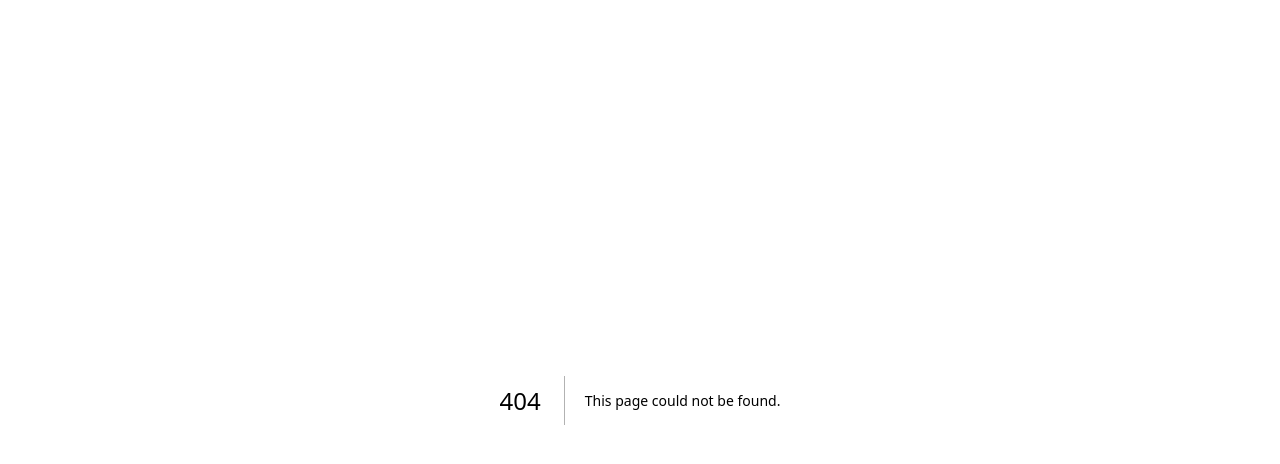
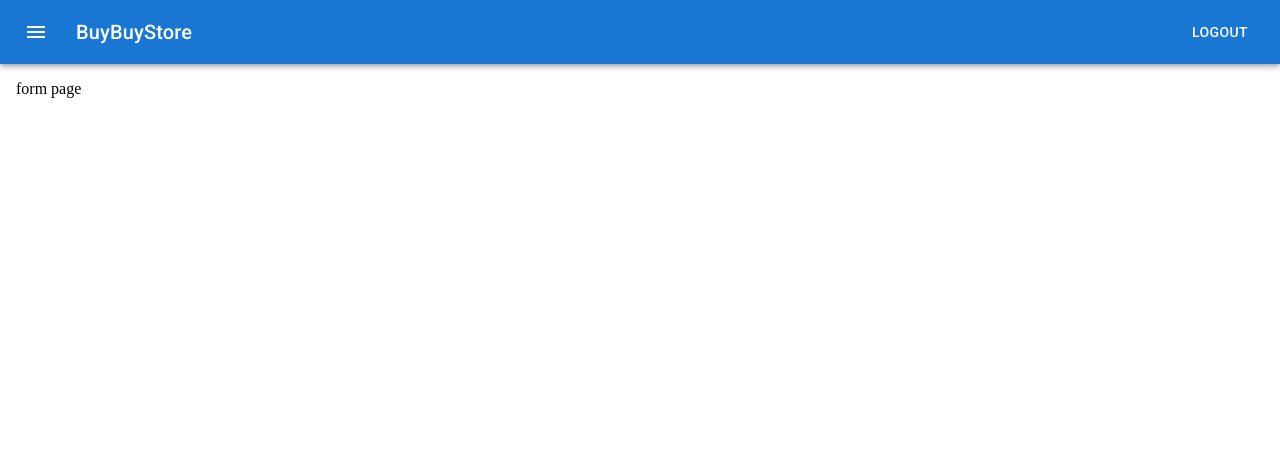
Before and after one commit to RenaldoLouis/buybuystore, a Next.js app: page /form in a window 1280 px wide. Before the commit this address had no page. Shown: the top 464 px of the page. Built offline with nearby package versions, Linux system fonts and the light colour scheme.

Commit message:
modify layoutHome

```diff
--- a/src/app/layout.tsx
+++ b/src/app/layout.tsx
@@ -5,6 +5,7 @@ import '@fontsource/roboto/300.css';
 import '@fontsource/roboto/400.css';
 import '@fontsource/roboto/500.css';
 import '@fontsource/roboto/700.css';
+import commonStyles from "@/styles/common.module.css";
 
 const inter = Inter({ subsets: ["latin"] });
 
@@ -20,7 +21,12 @@ export default function RootLayout({
 }>) {
   return (
     <html lang="en">
-      <body className={inter.className}>{children}</body>
+      <body className={inter.className}>
+        <main
+          className={commonStyles.homeContainer}>
+          {children}
+        </main>
+      </body>
     </html>
   );
 }
--- a/src/components/molecules/DrawerList.tsx
+++ b/src/components/molecules/DrawerList.tsx
@@ -10,6 +10,7 @@ import ListItemText from '@mui/material/ListItemText';
 import Box from '@mui/material/Box';
 import ListIcon from '@mui/icons-material/List';
 import ShoppingCartIcon from '@mui/icons-material/ShoppingCart';
+import CreateIcon from '@mui/icons-material/Create';
 
 const DrawerList = (props: { handleClickSidebar: any; }) => {
     const { handleClickSidebar } = props
@@ -21,7 +22,11 @@ const DrawerList = (props: { handleClickSidebar: any; }) => {
     {
         text: "Carts",
         icon: <ShoppingCartIcon />
-    }
+    },
+    {
+        text: "Form",
+        icon: <CreateIcon />
+    },
     ]
 
     return (
--- a/src/pages/carts.tsx
+++ b/src/pages/carts.tsx
@@ -153,9 +153,6 @@ const Carts = () => {
 
     return (
         <LayoutHome>
-            <main
-                className={styles.homeContainer}
-            >
             <Suspense fallback={<div>Loading...</div>}>
                 <div className={commonStyles.flex} >
                     <Button className={commonStyles.marginY16} variant="contained" onClick={handleClickOpenAddCartModal}>
@@ -183,7 +180,6 @@ const Carts = () => {
                 message={snackbarText}
                 action={action}
             />
-            </main>
         </LayoutHome>
     )
 }
--- /dev/null
+++ b/src/pages/form.tsx
@@ -0,0 +1,15 @@
+import LayoutHome from "@/components/atom/layout";
+import React from "react";
+
+const Form = () => {
+
+    return (
+        <LayoutHome>
+            <div>
+                form page
+            </div>
+        </LayoutHome>
+    )
+}
+
+export default Form;
--- a/src/pages/products.tsx
+++ b/src/pages/products.tsx
@@ -144,9 +144,6 @@ const Products = () => {
 
     return (
         <LayoutHome>
-            <main
-                className={styles.homeContainer}
-            >
             <Suspense fallback={
                 <div className={`${commonStyles.flexContentCenter} ${commonStyles.fullWidth}`} style={{ height: 300 }}>
                     <Button loading variant="plain">
@@ -210,7 +207,6 @@ const Products = () => {
                 message="Delete Success"
                 action={action}
             />
-            </main>
         </LayoutHome>
     )
 }
--- a/src/styles/common.module.css
+++ b/src/styles/common.module.css
@@ -35,3 +35,5 @@
 .fullWidth {
     width: 100%;
 }
+
+.homeContainer {}
--- a/src/styles/products.module.css
+++ /dev/null
@@ -1 +0,0 @@
-.homeContainer {}
```
Lines whose indentation alone changed are shown as unchanged.
